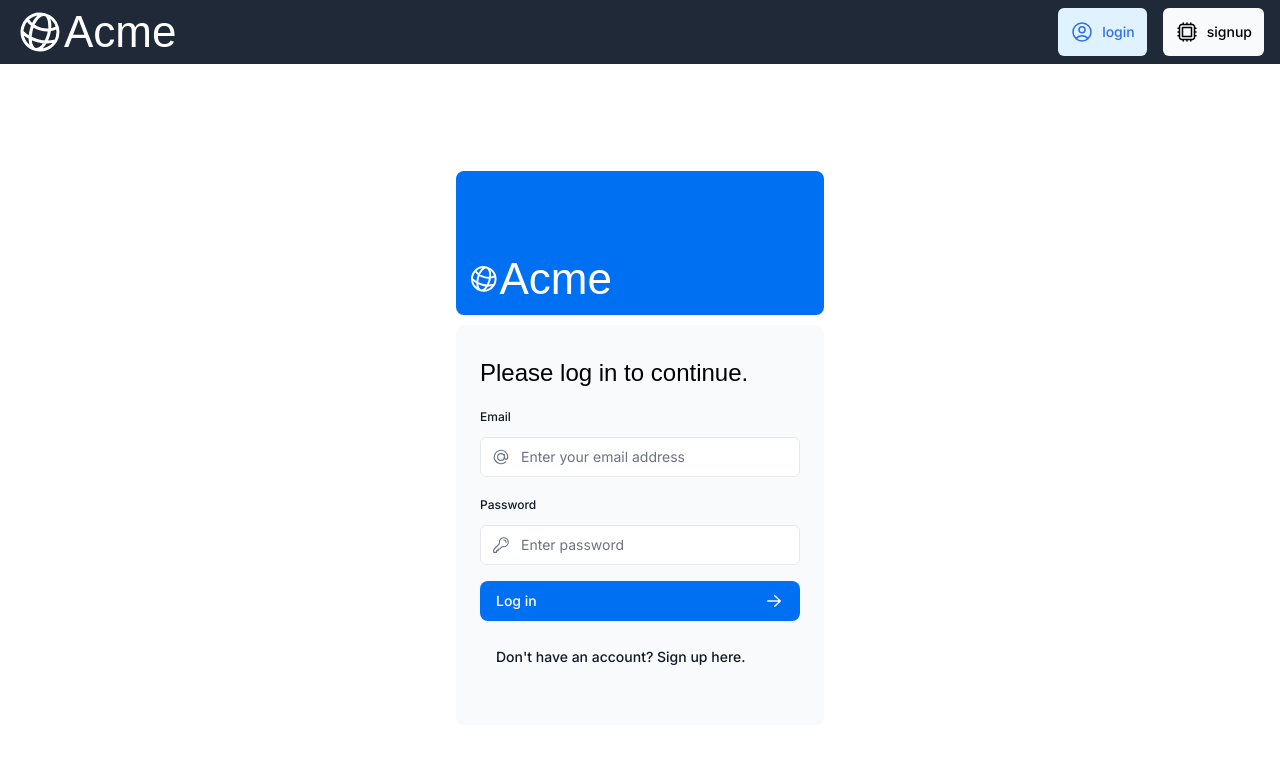
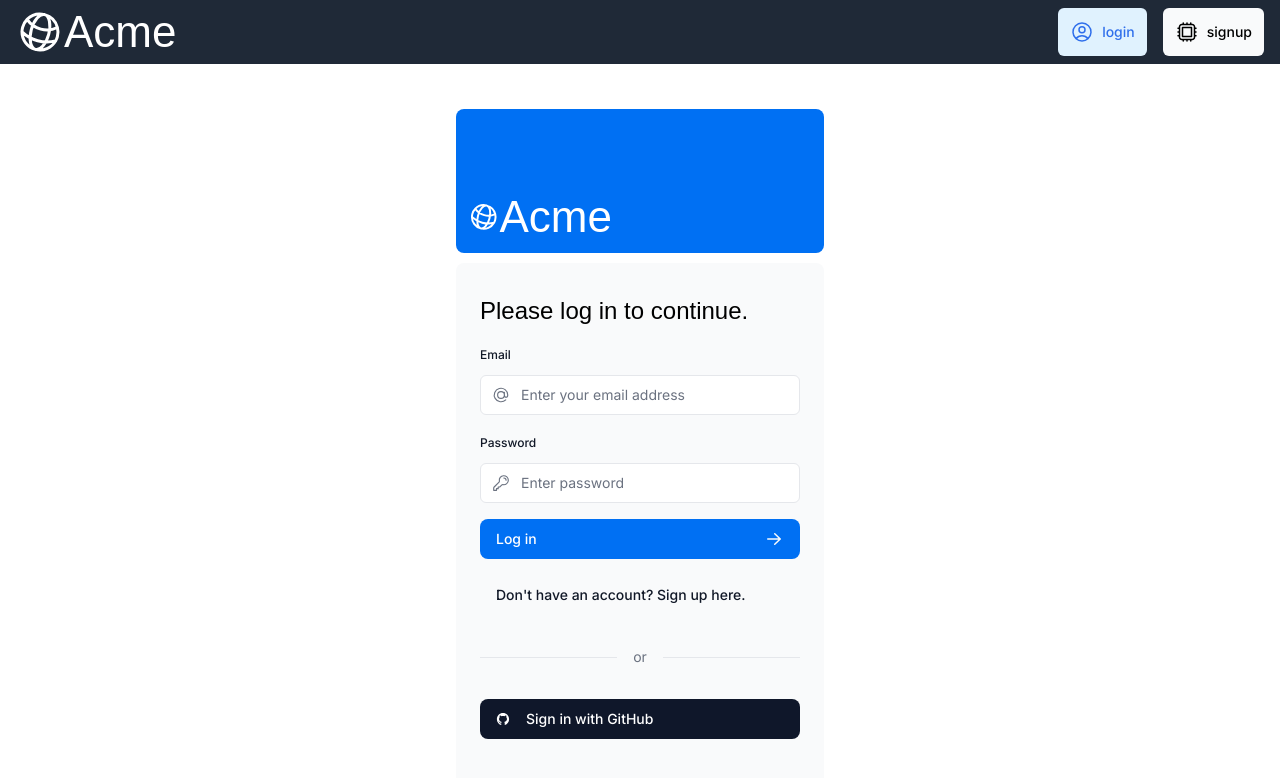
Before and after one commit to JeanBayer/nextjs-dashboard, a Next.js app: page /login in a window 1280 px wide. Shown: the top 778 px of the page. Built offline with nearby package versions, Linux system fonts and the light colour scheme; a web font is replaced by a local one.

Commit message:
chore: Add react-icons package for additional icons support

```diff
--- /dev/null
+++ b/app/api/auth/[...nextauth]/route.ts
@@ -0,0 +1,2 @@
+import { handlers } from "auth";
+export const { GET, POST } = handlers;
--- a/app/ui/login-form.tsx
+++ b/app/ui/login-form.tsx
@@ -11,6 +11,8 @@ import { Button } from "@/app/ui/button";
 import { useActionState } from "react";
 import { authenticate } from "@/app/lib/actions";
 import Link from "next/link";
+import { signIn } from "next-auth/react";
+import { AiFillGithub } from "react-icons/ai";
 
 export default function LoginForm() {
   const [errorMessage, formAction, isPending] = useActionState(
@@ -19,6 +21,7 @@ export default function LoginForm() {
   );
 
   return (
+    <>
       <form action={formAction} className="space-y-3">
         <div className="flex-1 rounded-lg bg-gray-50 px-6 pb-4 pt-8">
           <h1 className={`${lusitana.className} mb-3 text-2xl`}>
@@ -65,7 +68,11 @@ export default function LoginForm() {
               </div>
             </div>
           </div>
-        <Button className="mt-4 w-full" aria-disabled={isPending}>
+          <Button
+            className="mt-4 w-full"
+            aria-disabled={isPending}
+            type="submit"
+          >
             Log in <ArrowRightIcon className="ml-auto h-5 w-5 text-gray-50" />
           </Button>
           <Link
@@ -75,6 +82,20 @@ export default function LoginForm() {
           >
             Don&apos;t have an account? Sign up here.
           </Link>
+          <div className="flex items-center space-x-4 my-8">
+            <div className="h-[1px] bg-gray-200 flex-grow"></div>
+            <p className="text-sm text-gray-500">or</p>
+            <div className="h-[1px] bg-gray-200 flex-grow"></div>
+          </div>
+          <Button
+            type="button"
+            onClick={() => signIn("github")}
+            className="bg-slate-900 w-full hover:bg-slate-800"
+          >
+            <AiFillGithub /> <span className="ml-4" />
+            Sign in with GitHub
+          </Button>
+
           <div
             className="flex h-8 items-end space-x-1"
             aria-live="polite"
@@ -89,5 +110,6 @@ export default function LoginForm() {
           </div>
         </div>
       </form>
+    </>
   );
 }
--- a/auth.config.ts
+++ b/auth.config.ts
@@ -6,6 +6,7 @@ export const authConfig = {
   },
   callbacks: {
     authorized({ auth, request: { nextUrl } }) {
+      console.log(auth);
       const isLoggedIn = !!auth?.user;
       const isOnDashboard = nextUrl.pathname.startsWith("/dashboard");
       if (isOnDashboard) {
--- a/auth.ts
+++ b/auth.ts
@@ -6,6 +6,7 @@ import bcrypt from "bcrypt";
 import { authConfig } from "./auth.config";
 import type { User } from "@/app/lib/definitions";
 import { ValidateUser } from "@/app/lib/schema";
+import GitHub from "next-auth/providers/github";
 
 async function getUser(email: string): Promise<User | undefined> {
   try {
@@ -17,7 +18,7 @@ async function getUser(email: string): Promise<User | undefined> {
   }
 }
 
-export const { auth, signIn, signOut } = NextAuth({
+export const { auth, signIn, signOut, handlers } = NextAuth({
   ...authConfig,
   providers: [
     Credentials({
@@ -37,5 +38,6 @@ export const { auth, signIn, signOut } = NextAuth({
         return null;
       },
     }),
+    GitHub,
   ],
 });
--- a/package.json
+++ b/package.json
@@ -18,6 +18,7 @@
     "postcss": "8.4.38",
     "react": "19.0.0-rc-f38c22b244-20240704",
     "react-dom": "19.0.0-rc-f38c22b244-20240704",
+    "react-icons": "^5.2.1",
     "tailwindcss": "3.4.4",
     "typescript": "5.5.2",
     "use-debounce": "^10.0.1",
```
Also changed, not shown: 1 other file (tests, documents, lock files or other folders). Lines whose indentation alone changed are shown as unchanged.
